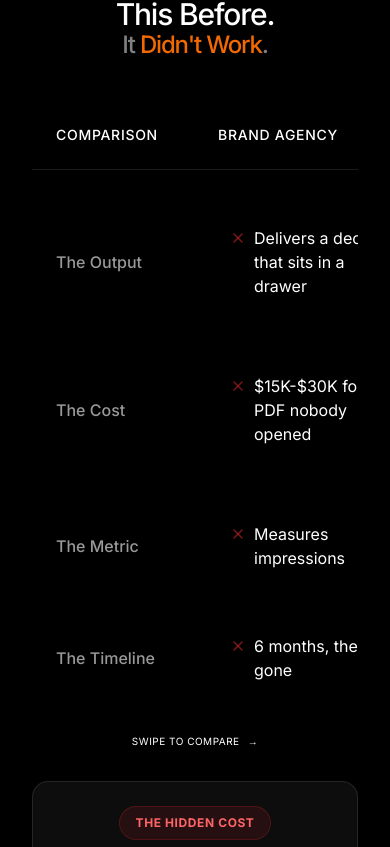
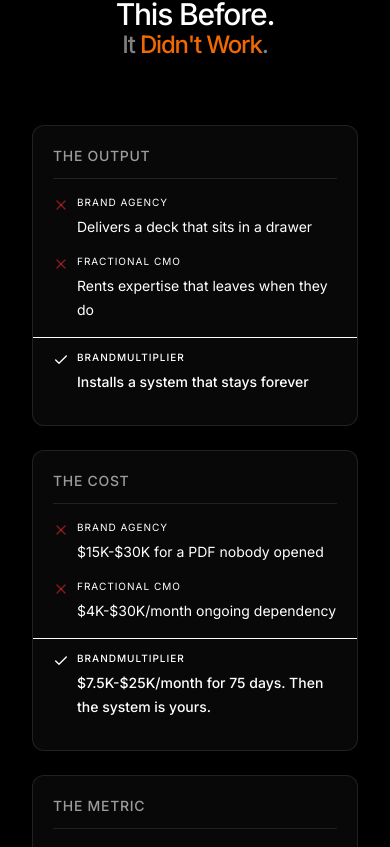
Before and after one commit to brandmultiplier/BrMul---Landing-Page-v1, a Next.js app: page / in a window 390 px wide. Shown: the part 2517-3364 px from the top of the page. Built offline with nearby package versions, Linux system fonts and the light colour scheme.

Commit message:
fix: transpose comparison table on mobile — vertical cards per feature

```diff
--- a/src/components/sections/Alternatives.tsx
+++ b/src/components/sections/Alternatives.tsx
@@ -54,12 +54,10 @@
 
                 {/* Comparison Table */}
                 <div className="relative max-w-6xl mx-auto">
-                    {/* Scroll Hint Overlay - Visible only when content overflows */}
-                    <div className="absolute left-0 top-0 bottom-0 w-10 bg-gradient-to-r from-bg-page to-transparent z-10 md:hidden pointer-events-none" />
-                    <div className="absolute right-0 top-0 bottom-0 w-12 bg-gradient-to-l from-bg-page to-transparent z-10 md:hidden pointer-events-none" />
 
-                    <div className="overflow-x-auto pb-4">
-                        <div className="min-w-[720px] grid grid-cols-4 gap-6 mb-8 text-sm uppercase tracking-wider font-medium text-text-tertiary border-b border-white/10 pb-6">
+                    {/* Desktop: Original horizontal table */}
+                    <div className="hidden md:block">
+                        <div className="grid grid-cols-4 gap-6 mb-8 text-sm uppercase tracking-wider font-medium text-text-tertiary border-b border-white/10 pb-6">
                             <div className="pl-6">Comparison</div>
                             <div>Brand Agency</div>
                             <div>Fractional CMO</div>
@@ -73,11 +71,9 @@
                                     initial={{ opacity: 0, y: 20 }}
                                     animate={isInView ? { opacity: 1, y: 0 } : {}}
                                     transition={{ delay: 0.2 + (i * 0.1) }}
-                                    className="min-w-[720px] grid grid-cols-4 gap-6 p-6 rounded-xl hover:bg-white/5 transition-colors items-center group relative overflow-hidden"
+                                    className="grid grid-cols-4 gap-6 p-6 rounded-xl hover:bg-white/5 transition-colors items-center group relative overflow-hidden"
                                 >
-                                    {/* Highlight specifically the BrandMultiplier column */}
                                     <div className="absolute top-0 bottom-0 right-0 w-[25%] bg-accent-purple/5 -z-10 opacity-0 group-hover:opacity-100 transition-opacity" />
-
                                     <div className="font-medium text-white/60">{row.feature}</div>
                                     <div className="text-text-secondary flex items-start gap-2">
                                         <X className="w-4 h-4 text-red-500/50 mt-1 shrink-0" />
@@ -96,9 +92,42 @@
                         </div>
                     </div>
 
-                    <div className="mt-3 flex items-center justify-center gap-2 text-[10px] uppercase tracking-wider text-text-tertiary md:hidden">
-                        <span>Swipe to compare</span>
-                        <span>→</span>
+                    {/* Mobile: Transposed — each feature as a vertical card */}
+                    <div className="md:hidden space-y-6">
+                        {comparisonData.map((row, i) => (
+                            <motion.div
+                                key={i}
+                                initial={{ opacity: 0, y: 20 }}
+                                animate={isInView ? { opacity: 1, y: 0 } : {}}
+                                transition={{ delay: 0.2 + (i * 0.1) }}
+                                className="rounded-xl bg-white/[0.03] border border-white/10 p-5 space-y-4"
+                            >
+                                <div className="text-sm uppercase tracking-wider font-medium text-white/60 border-b border-white/10 pb-3">
+                                    {row.feature}
+                                </div>
+                                <div className="flex items-start gap-2 text-text-secondary">
+                                    <X className="w-4 h-4 text-red-500/50 mt-0.5 shrink-0" />
+                                    <div>
+                                        <span className="text-[10px] uppercase tracking-widest text-text-tertiary block mb-1">Brand Agency</span>
+                                        <span className="text-sm">{row.agency}</span>
+                                    </div>
+                                </div>
+                                <div className="flex items-start gap-2 text-text-secondary">
+                                    <X className="w-4 h-4 text-red-500/50 mt-0.5 shrink-0" />
+                                    <div>
+                                        <span className="text-[10px] uppercase tracking-widest text-text-tertiary block mb-1">Fractional CMO</span>
+                                        <span className="text-sm">{row.fractional}</span>
+                                    </div>
+                                </div>
+                                <div className="flex items-start gap-2 text-white font-medium bg-accent-purple/5 -mx-5 px-5 py-3 rounded-b-xl border-t border-accent-purple/10">
+                                    <Check className="w-4 h-4 text-accent-purple mt-0.5 shrink-0" />
+                                    <div>
+                                        <span className="text-[10px] uppercase tracking-widest text-accent-purple/60 block mb-1">BrandMultiplier</span>
+                                        <span className="text-sm">{row.brandMultiplier}</span>
+                                    </div>
+                                </div>
+                            </motion.div>
+                        ))}
                     </div>
 
                     {/* First Sales Hire Callout */}
```
